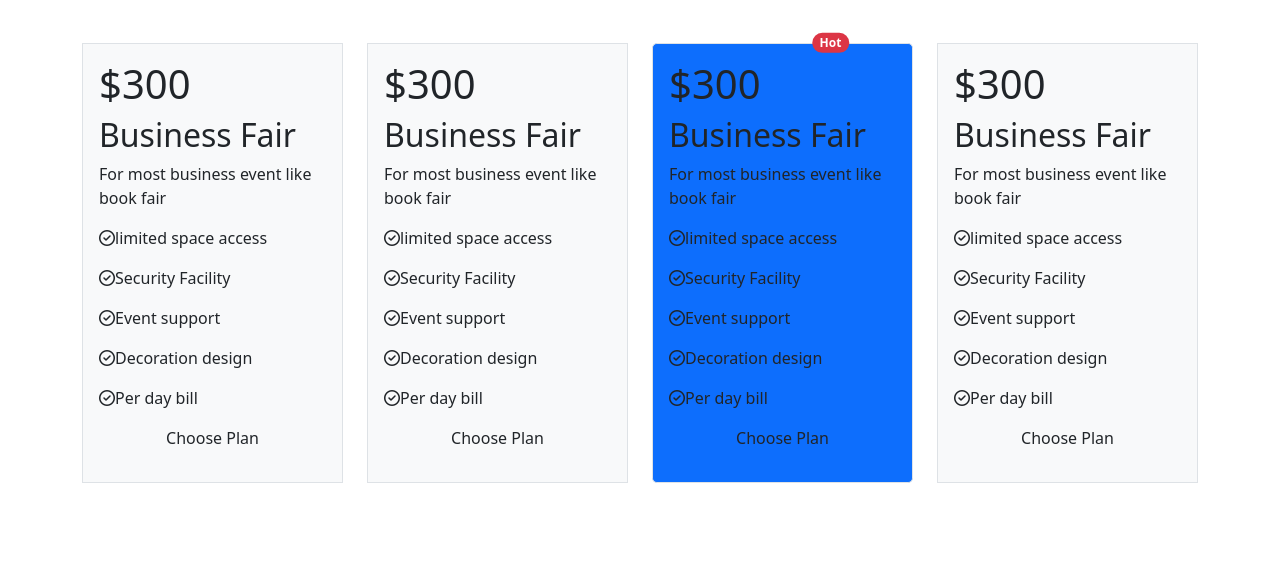
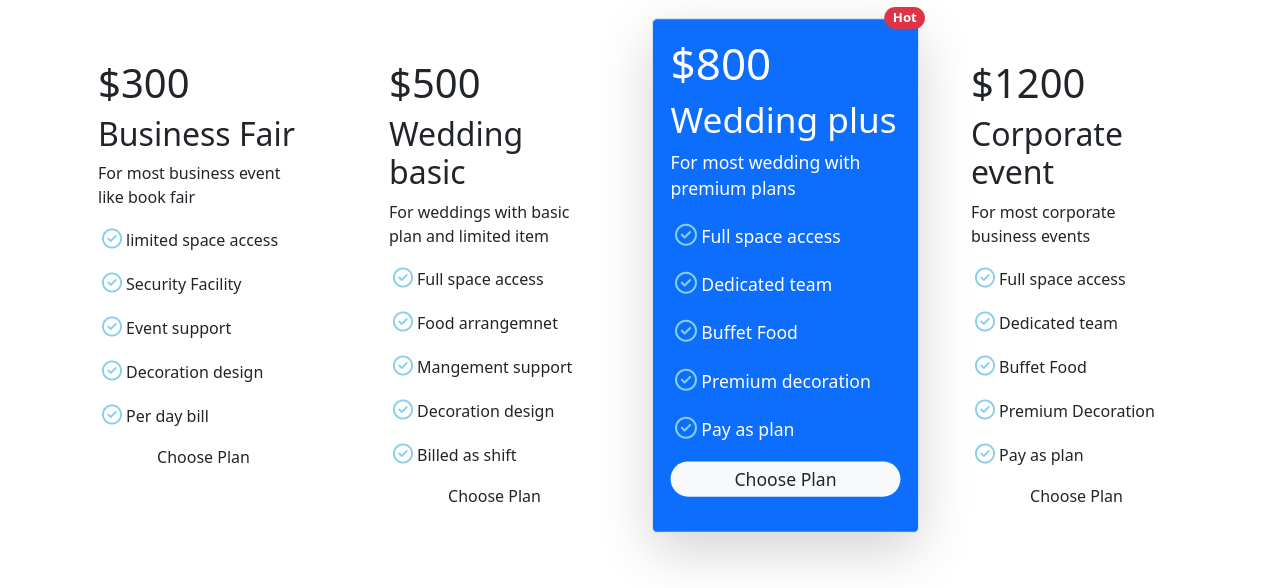
Before and after one commit to Nahid-khandakar/5th-Avenue-Center, a plain HTML site: page index.html in a window 1280 px wide. Shown: the part 718-1306 px from the top of the page. Before the commit the page ends 1249 px from the top, so only its background shows below. Drawn offline with nearby package versions, Linux system fonts and the light colour scheme.

Commit message:
package custmoization

```diff
--- a/CSS/style.css
+++ b/CSS/style.css
@@ -3,3 +3,14 @@
 .img-opacity{
     opacity: 0.8;
 }
+
+.custom-badge{
+    margin-left: 230px;
+}
+
+.fa-check-circle{
+
+    font-size: 20px;
+    color:skyblue;
+
+}
--- a/index.html
+++ b/index.html
@@ -31,7 +31,7 @@
         <!-- Navbar section  -->
 
         <section class="">
-            <nav class="navbar navbar-expand-lg navbar-light p-3" style="background-color: #F2C6C2;">
+            <nav class="navbar navbar-expand-lg navbar-light bg-primary p-3">
 
                 <div class="container">
 
@@ -154,27 +154,28 @@
     </header>
 
     <main>
+
         <!-- Package section  -->
         <section class="container my-5">
 
-            <h1 class="text-center m-5">Our Package</h1>
+            <h1 class="text-center my-5">Our Package</h1>
 
-            <div class="row g-4">
+            <div class="row g-5">
 
                 <!-- card-1  -->
 
                 <div class="col-12 col-lg-3">
-                    <div class="p-3 border bg-light">
+                    <div class="p-3  bg-white">
 
                         <div>
                             <h1>$300</h1>
                             <h2>Business Fair</h2>
                             <p>For most business event like book fair</p>
-                            <p><i class="far fa-check-circle"></i>limited space access</p>
-                            <p><i class="far fa-check-circle"></i>Security Facility</p>
-                            <p><i class="far fa-check-circle"></i>Event support</p>
-                            <p><i class="far fa-check-circle"></i>Decoration design</p>
-                            <p><i class="far fa-check-circle"></i>Per day bill</p>
+                            <p><i class="far fa-check-circle p-1"></i>limited space access</p>
+                            <p><i class="far fa-check-circle p-1"></i>Security Facility</p>
+                            <p><i class="far fa-check-circle p-1"></i>Event support</p>
+                            <p><i class="far fa-check-circle p-1"></i>Decoration design</p>
+                            <p><i class="far fa-check-circle p-1"></i>Per day bill</p>
                         </div>
 
                         <div>
@@ -188,17 +189,17 @@
                 <!-- card-2 -->
 
                 <div class="col-12 col-lg-3">
-                    <div class="p-3 border bg-light">
+                    <div class="p-3  bg-white">
 
                         <div>
-                            <h1>$300</h1>
-                            <h2>Business Fair</h2>
-                            <p>For most business event like book fair</p>
-                            <p><i class="far fa-check-circle"></i>limited space access</p>
-                            <p><i class="far fa-check-circle"></i>Security Facility</p>
-                            <p><i class="far fa-check-circle"></i>Event support</p>
-                            <p><i class="far fa-check-circle"></i>Decoration design</p>
-                            <p><i class="far fa-check-circle"></i>Per day bill</p>
+                            <h1>$500</h1>
+                            <h2>Wedding basic</h2>
+                            <p>For weddings with basic plan and limited item</p>
+                            <p><i class="far fa-check-circle p-1"></i>Full space access</p>
+                            <p><i class="far fa-check-circle p-1"></i>Food arrangemnet</p>
+                            <p><i class="far fa-check-circle p-1"></i>Mangement support</p>
+                            <p><i class="far fa-check-circle p-1"></i>Decoration design</p>
+                            <p><i class="far fa-check-circle p-1"></i>Billed as shift</p>
                         </div>
 
                         <div>
@@ -210,51 +211,49 @@
 
                 <!-- card-3 with badge  -->
 
-                <div class="col-12 col-lg-3 position-relative ">
+                <div class="col-12 col-lg-3 position-relative" style="transform:scale(1.1);">
 
-                    <span class="position-absolute top-1 start-50  translate-middle badge rounded-pill bg-danger ms-5 ">
+                    <span class="position-absolute top-1  translate-middle badge rounded-pill bg-danger custom-badge">
                         Hot
-                        <span class="visually-hidden">unread messages</span>
+                        <span class="visually-hidden"></span>
                     </span>
 
 
-                    <div class="p-3 border bg-primary rounded-3">
+                    <div class="p-3 border bg-primary text-white rounded-3 shadow-lg ">
 
                         <div>
-                            <h1>$300</h1>
-                            <h2>Business Fair</h2>
-                            <p>For most business event like book fair</p>
-                            <p><i class="far fa-check-circle"></i>limited space access</p>
-                            <p><i class="far fa-check-circle"></i>Security Facility</p>
-                            <p><i class="far fa-check-circle"></i>Event support</p>
-                            <p><i class="far fa-check-circle"></i>Decoration design</p>
-                            <p><i class="far fa-check-circle"></i>Per day bill</p>
+                            <h1>$800</h1>
+                            <h2>Wedding plus</h2>
+                            <p>For most wedding with premium plans</p>
+                            <p><i class="far fa-check-circle p-1"></i>Full space access</p>
+                            <p><i class="far fa-check-circle p-1"></i>Dedicated team</p>
+                            <p><i class="far fa-check-circle p-1"></i>Buffet Food</p>
+                            <p><i class="far fa-check-circle p-1"></i>Premium decoration</p>
+                            <p><i class="far fa-check-circle p-1"></i>Pay as plan</p>
                         </div>
 
                         <div>
-                            <p class="text-center">Choose Plan</p>
+                            <p class="text-center bg-light text-dark rounded-pill p-1">Choose Plan</p>
                         </div>
 
                     </div>
-
-
 
                 </div>
 
                 <!-- card-4  -->
 
                 <div class="col-12 col-lg-3">
-                    <div class="p-3 border bg-light">
+                    <div class="p-3  bg-white">
 
                         <div>
-                            <h1>$300</h1>
-                            <h2>Business Fair</h2>
-                            <p>For most business event like book fair</p>
-                            <p><i class="far fa-check-circle"></i>limited space access</p>
-                            <p><i class="far fa-check-circle"></i>Security Facility</p>
-                            <p><i class="far fa-check-circle"></i>Event support</p>
-                            <p><i class="far fa-check-circle"></i>Decoration design</p>
-                            <p><i class="far fa-check-circle"></i>Per day bill</p>
+                            <h1>$1200</h1>
+                            <h2>Corporate event</h2>
+                            <p>For most corporate business events</p>
+                            <p><i class="far fa-check-circle p-1 custom-favicon"></i>Full space access</p>
+                            <p><i class="far fa-check-circle p-1 custom-favicon"></i>Dedicated team</p>
+                            <p><i class="far fa-check-circle p-1 custom-favicon"></i>Buffet Food</p>
+                            <p><i class="far fa-check-circle p-1 custom-favicon"></i>Premium Decoration</p>
+                            <p><i class="far fa-check-circle p-1 custom-favicon"></i>Pay as plan</p>
                         </div>
 
                         <div>
@@ -272,7 +271,11 @@
 
 
 
+
+
     </main>
+
+
 
 
     <!-- Bootstrap script file  -->
@@ -280,6 +283,8 @@
         integrity="sha384-ka7Sk0Gln4gmtz2MlQnikT1wXgYsOg+OMhuP+IlRH9sENBO0LRn5q+8nbTov4+1p"
         crossorigin="anonymous"></script>
 
+
+
 </body>
 
 </html>
```
